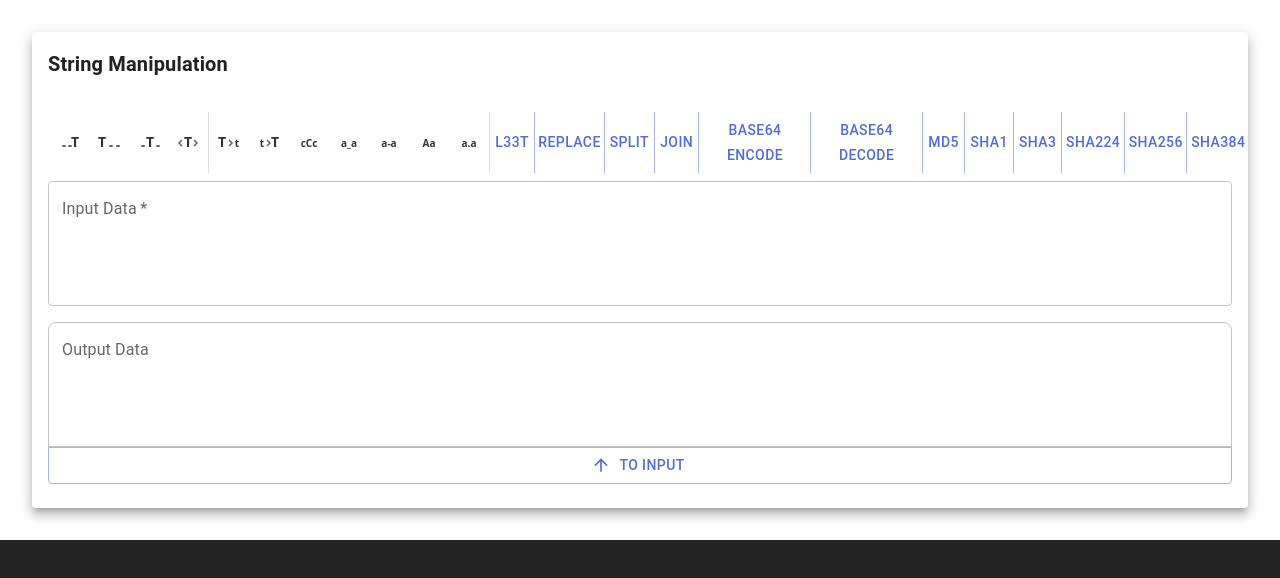
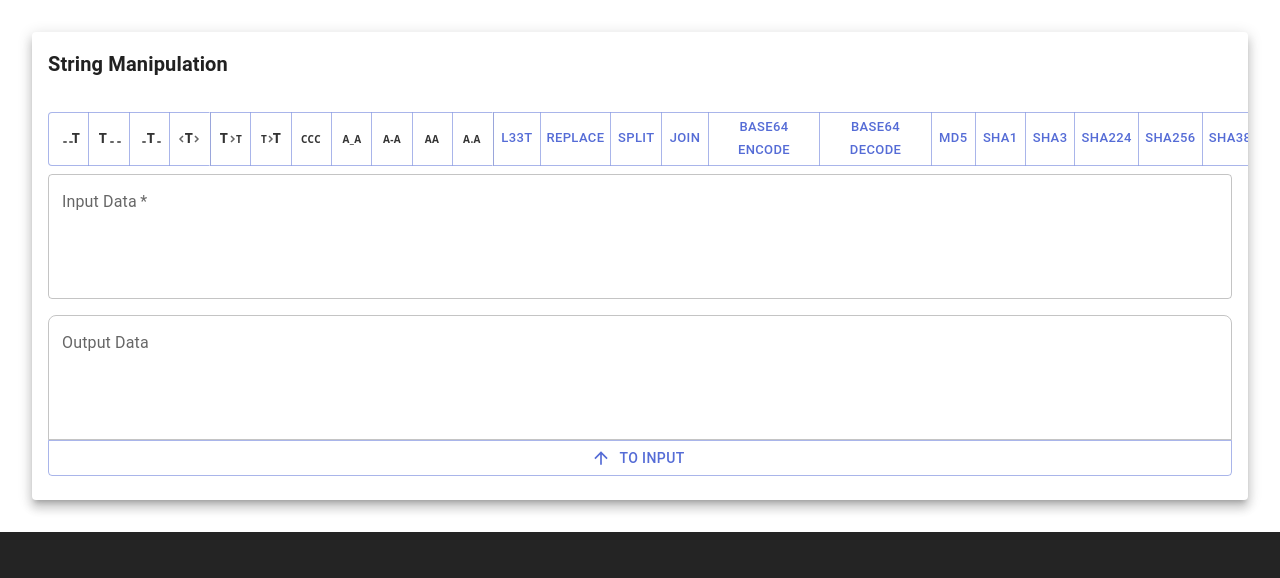
Before and after one commit to instabledesign/new-tab, a React (Vite) app: page / in a window 1280 px wide. Shown: the top 578 px of the page. Built offline with nearby package versions, Linux system fonts and the light colour scheme.

Commit message:
Wip php executor

```diff
--- a/src/App.jsx
+++ b/src/App.jsx
@@ -1,13 +1,17 @@
 import {Grid2} from "@mui/material";
 import {StringManipulator} from "./components/StringManipulator";
+import PhpExecutor from "./components/PhpExecutor/PhpExecutor.jsx";
 
 function App() {
     return (
         <>
-            <Grid2 container spacing={0}>
+            <Grid2 container spacing={2}>
                 <Grid2 size={12}>
                     <StringManipulator/>
                 </Grid2>
+                {/*<Grid2 size={12}>*/}
+                {/*    <PhpExecutor/>*/}
+                {/*</Grid2>*/}
             </Grid2>
         </>
     )
--- /dev/null
+++ b/src/components/PhpExecutor/PhpExecutor.jsx
@@ -0,0 +1,97 @@
+import {
+    Box,
+    Card, CardContent, CardHeader,
+    Grid2,
+} from "@mui/material";
+import {useEffect, useState} from "react";
+import * as monaco from "monaco-editor";
+import {Editor, loader} from "@monaco-editor/react";
+
+loader.config({ monaco });
+
+import {PhpWeb} from 'php-wasm/PhpWeb.mjs';
+
+export default function PhpExecutor() {
+    const [phpInstance, setPhpInstance] = useState(null);
+    const [loading, setLoading] = useState(false);
+    const [output, setOutput] = useState('');
+    const [code, setCode] = useState('<?php echo "Hello, World!";');
+
+    let buffer = [];
+
+    useEffect(() => {
+        const initializePhp = async () => {
+            console.log('initializePhp');
+            try {
+                setLoading(true);
+                const php = await new PhpWeb();
+                php.addEventListener('output', (event) => {
+                    // console.log(event.detail);
+                    buffer.push(event.detail);
+                    console.log(buffer.length);
+                });
+                php.addEventListener('error', (event) => {
+                    console.log(event.detail);
+                    // setOutput()
+                });
+                setPhpInstance(php);
+            } catch (error) {
+                console.error('Error initializing PHP-Wasm:', error);
+            } finally {
+                setLoading(false);
+            }
+        };
+
+        initializePhp();
+    }, []);
+
+    const runPhpCode = async () => {
+        if (!phpInstance) return;
+        try {
+            buffer = [];
+            const result = await phpInstance.run(code);
+            console.log(result, buffer);
+        } catch (error) {
+            console.error('Error running PHP code:', error);
+            setOutput('An error occurred.');
+        }
+    };
+
+    return (
+        <Card raised>
+            <CardHeader
+                title="Php executor"
+                titleTypographyProps={{variant: 'h6', fontWeight: 'bold'}}
+                subheaderTypographyProps={{variant: 'body2', color: 'text.secondary'}}
+            />
+            <CardContent>
+                {loading ? (
+                    <div>
+                        <p>Loading PHP-Wasm...</p>
+                        <div className="loader"></div>
+                    </div>
+                ) : (
+                    <Grid2 container spacing={1}>
+                        <Grid2 size={6}>
+                            <button onClick={runPhpCode}>Run PHP Code</button>
+                            <Box>
+                                <Editor
+                                    height="500px"
+                                    defaultLanguage="php"
+                                    defaultValue="<?php // Start coding here!"
+                                    value={code}
+                                    onChange={(value, event) => setCode(value)}
+                                />
+                            </Box>
+                        </Grid2>
+                        <Grid2 size={6}>
+                            <Box sx={{ border: "1px solid black" }}>
+                                <iframe srcDoc={output} style={{border: 0}}/>
+                            </Box>
+                        </Grid2>
+                    </Grid2>
+                )}
+            </CardContent>
+        </Card>
+    );
+}
--- a/src/components/StringManipulator/TransformationsToolbar.jsx
+++ b/src/components/StringManipulator/TransformationsToolbar.jsx
@@ -40,83 +40,83 @@ import WrapInTagsTransformer from "./WrapInTagsTransformer.jsx";
 export default function TransformationsToolbar({handleAddTransformation}) {
     return (
         <Box>
-            <ButtonGroup variant="text">
+            <ButtonGroup variant="outlined" size="small">
                 <Tooltip title="Add prefix">
-                    <IconButton
+                    <Button
                         onClick={() => handleAddTransformation(props => <SingleFieldTransformer name="prefix"
                                                                                                 transformFn={prefix} {...props}/>)}>
                         <PrefixIcon/>
-                    </IconButton>
+                    </Button>
                 </Tooltip>
                 <Tooltip title="Add suffix">
-                    <IconButton
+                    <Button
                         onClick={() => handleAddTransformation(props => <SingleFieldTransformer name="suffix"
                                                                                                 transformFn={suffix} {...props}/>)}>
                         <SuffixIcon/>
-                    </IconButton>
+                    </Button>
                 </Tooltip>
                 <Tooltip title="Wrap with text">
-                    <IconButton
+                    <Button
                         onClick={() => handleAddTransformation(props => <SingleFieldTransformer name="wrap"
                                                                                                 transformFn={wrap} {...props}/>)}>
                         <WrapIcon/>
-                    </IconButton>
+                    </Button>
                 </Tooltip>
                 <Tooltip title="Wrap with tag">
-                    <IconButton
+                    <Button
                         onClick={() => handleAddTransformation(props => <WrapInTagsTransformer {...props}/>)}>
                         <WrapTagsIcon/>
-                    </IconButton>
+                    </Button>
                 </Tooltip>
 
                 <Divider orientation="vertical" flexItem/>
 
                 <Tooltip title="lowercase">
-                    <IconButton
+                    <Button
                         onClick={() => handleAddTransformation(props => <LowercaseTransformer {...props}/>)}>
                         <LowercaseIcon/>
-                    </IconButton>
+                    </Button>
                 </Tooltip>
                 <Tooltip title="UPPERCASE">
-                    <IconButton
+                    <Button
                         onClick={() => handleAddTransformation(props => <UppercaseTransformer {...props}/>)}>
                         <UppercaseIcon/>
-                    </IconButton>
+                    </Button>
                 </Tooltip>
                 <Tooltip title="camelCase">
-                    <IconButton
+                    <Button
                         onClick={() => handleAddTransformation(props => <SimpleTransformer name="camelCase"
                                                                                            transformFn={camelCase} {...props}/>)}>
                         <CamelCaseIcon/>
-                    </IconButton>
+                    </Button>
                 </Tooltip>
                 <Tooltip title="snake_case">
-                    <IconButton
+                    <Button
                         onClick={() => handleAddTransformation(props => <SimpleTransformer name="snake_case"
                                                                                            transformFn={snakeCase} {...props}/>)}>
                         <SnakeCaseIcon/>
-                    </IconButton>
+                    </Button>
                 </Tooltip>
                 <Tooltip title="kebab-case">
-                    <IconButton
+                    <Button
                         onClick={() => handleAddTransformation(props => <SimpleTransformer name="kebab-case"
                                                                                            transformFn={kebabCase} {...props}/>)}>
                         <KebabCaseIcon/>
-                    </IconButton>
+                    </Button>
                 </Tooltip>
                 <Tooltip title="pascalCase">
-                    <IconButton
+                    <Button
                         onClick={() => handleAddTransformation(props => <SimpleTransformer name="PascalCase"
                                                                                            transformFn={pascalCase} {...props}/>)}>
                         <PascalCaseIcon/>
-                    </IconButton>
+                    </Button>
                 </Tooltip>
                 <Tooltip title="dot.case">
-                    <IconButton
+                    <Button
                         onClick={() => handleAddTransformation(props => <SimpleTransformer name="dot.case"
                                                                                            transformFn={dotCase} {...props}/>)}>
                         <DotCaseIcon/>
-                    </IconButton>
+                    </Button>
                 </Tooltip>
 
 
--- a/vite.config.js
+++ b/vite.config.js
@@ -1,22 +1,32 @@
 import {defineConfig} from 'vite'
 import react from '@vitejs/plugin-react'
-// import crxMV3 from "vite-plugin-crx-mv3";
-import manifest from './public/manifest.json';
+import { viteStaticCopy } from 'vite-plugin-static-copy';
 
 // https://vitejs.dev/config/
 export default defineConfig({
     plugins: [
         react(),
-        // crxMV3({manifest}),
+        viteStaticCopy({
+            targets: [
+                {
+                    src: [
+                        'node_modules/php-wasm/php-web.mjs.wasm',
+                        'node_modules/php-wasm/libxml2.so'
+                    ],
+                    dest: 'assets',
+                },
+            ],
+        }),
+        {
+            name: 'set-wasm-mime',
+            configureServer(server) {
+                server.middlewares.use((req, res, next) => {
+                    if (req.url.endsWith('.wasm')) {
+                        res.setHeader('Content-Type', 'application/wasm');
+                    }
+                    next();
+                });
+            },
+        },
     ],
-    // build: {
-    //     rollupOptions: {
-    //         input: {
-                // popup: 'index.html', // Entry for popup UI
-                // options: 'src/components/Options.jsx', // Options page
-                // content: 'src/content/contentScript.js', // Content scripts
-                // background: 'src/background/background.js', // Background script
-            // },
-        // },
-    // },
 })
```
Also changed, not shown: package.json (+7 -1 lines), public/manifest.json, 1 other file (tests, documents, lock files or other folders).
